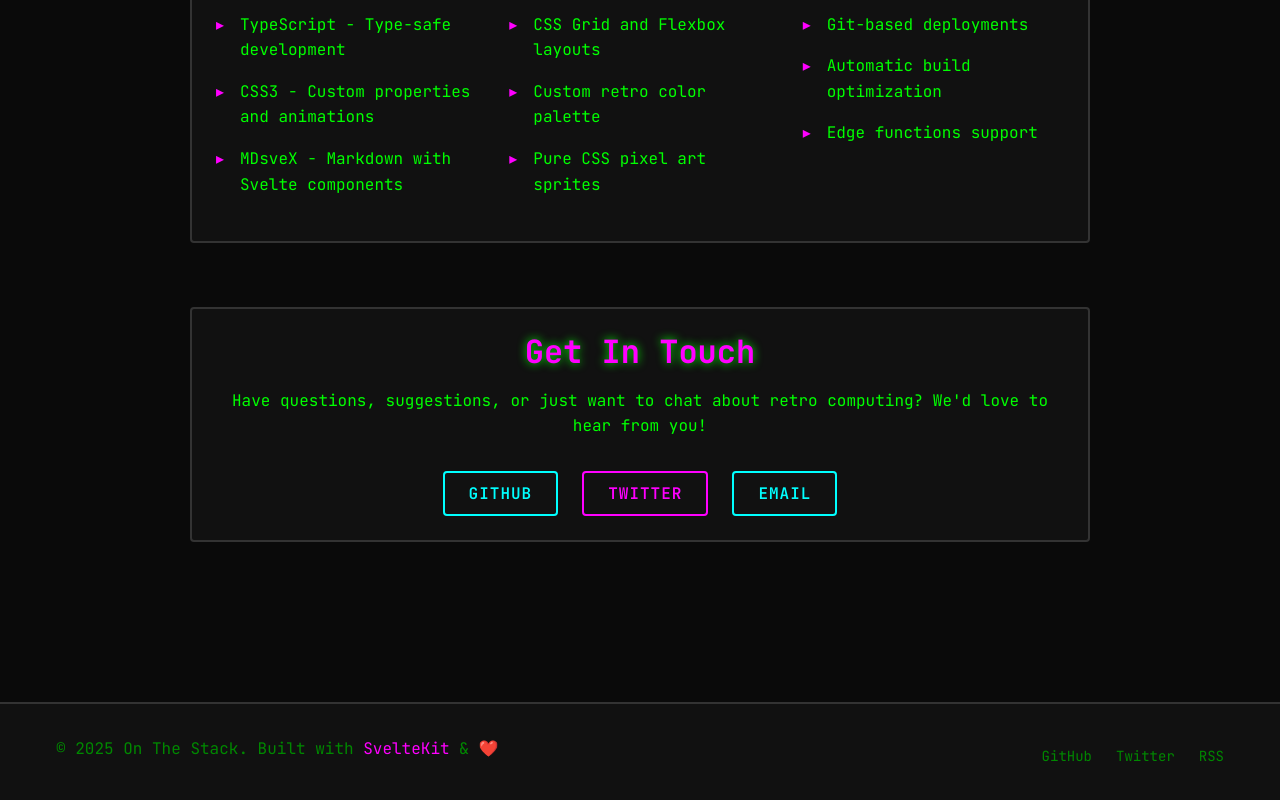
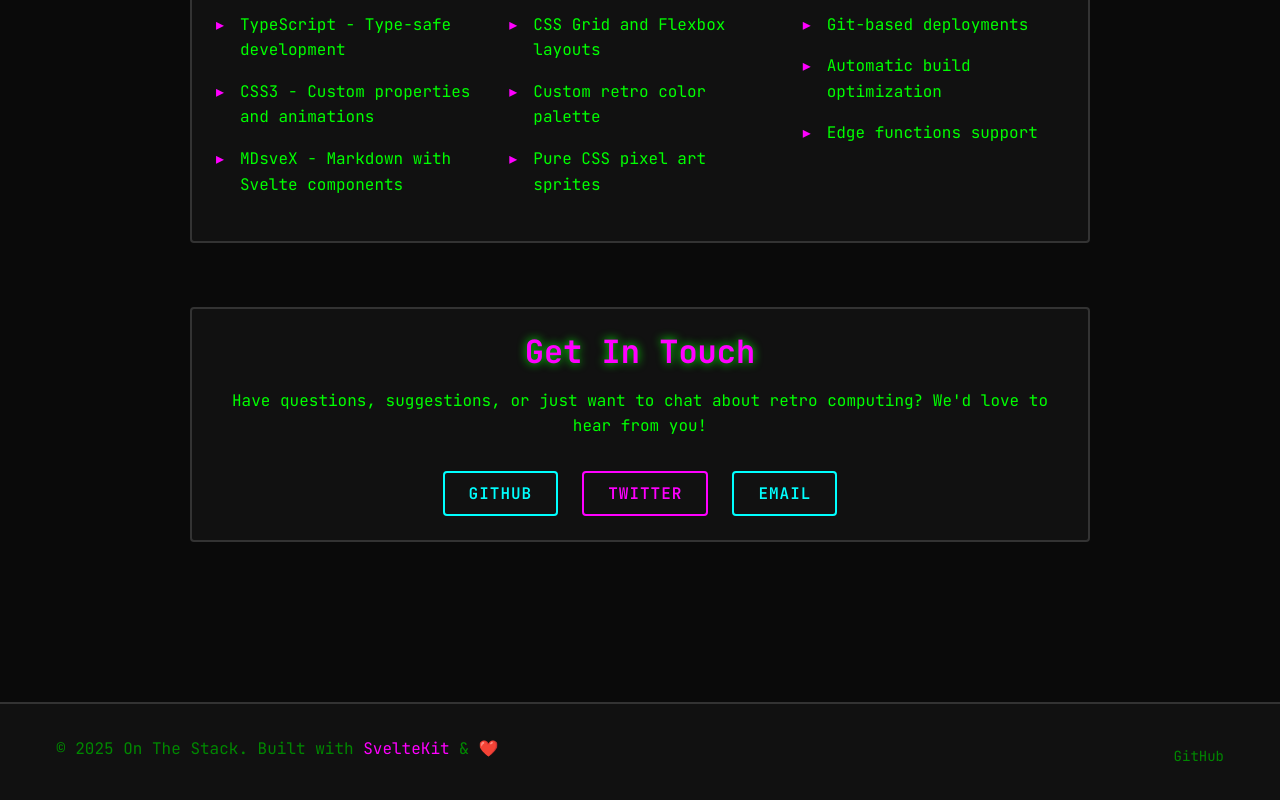
Before and after one commit to patrickmfurbert/blog, a SvelteKit app: page /about in a window 1280 px wide. Shown: the part 2066-2866 px from the top of the page. Built offline with nearby package versions, Linux system fonts and the light colour scheme.

Commit message:
updated the links

```diff
--- a/src/routes/+layout.svelte
+++ b/src/routes/+layout.svelte
@@ -1,6 +1,6 @@
 <script lang="ts">
 	import '../app.css';
-	import favicon from '$lib/assets/favicon.svg';
+	import favicon from '$lib/assets/my-favicon.png';
 
 	let { children } = $props();
 	let mobileMenuOpen = $state(false);
@@ -72,9 +72,7 @@
 				</div>
 				<div class="footer-section">
 					<div class="footer-links">
-						<a href="https://github.com" target="_blank" rel="noopener" class="footer-link">GitHub</a>
-						<a href="https://twitter.com" target="_blank" rel="noopener" class="footer-link">Twitter</a>
-						<a href="https://onthestack.io/rss.xml" class="footer-link">RSS</a>
+						<a href="https://github.com/patrickmfurbert" target="_blank" rel="noopener" class="footer-link">GitHub</a>
 					</div>
 				</div>
 			</div>
```
Also changed, not shown: src/lib/assets/my-favicon.png (added), static/my-favicon.png (added).
